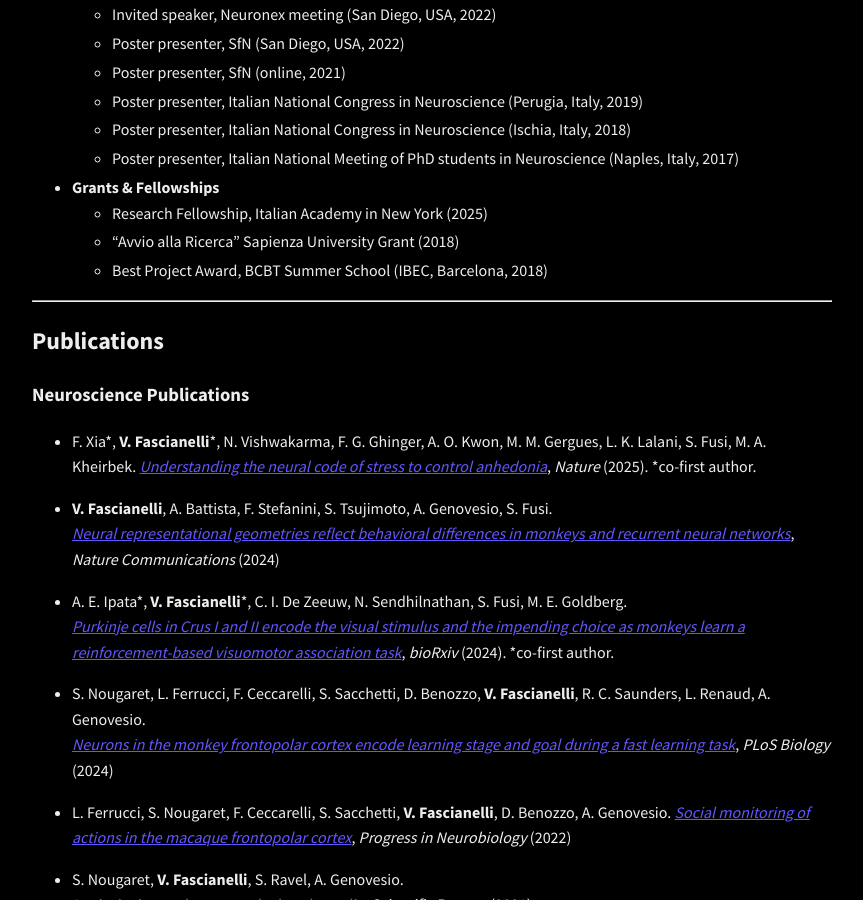
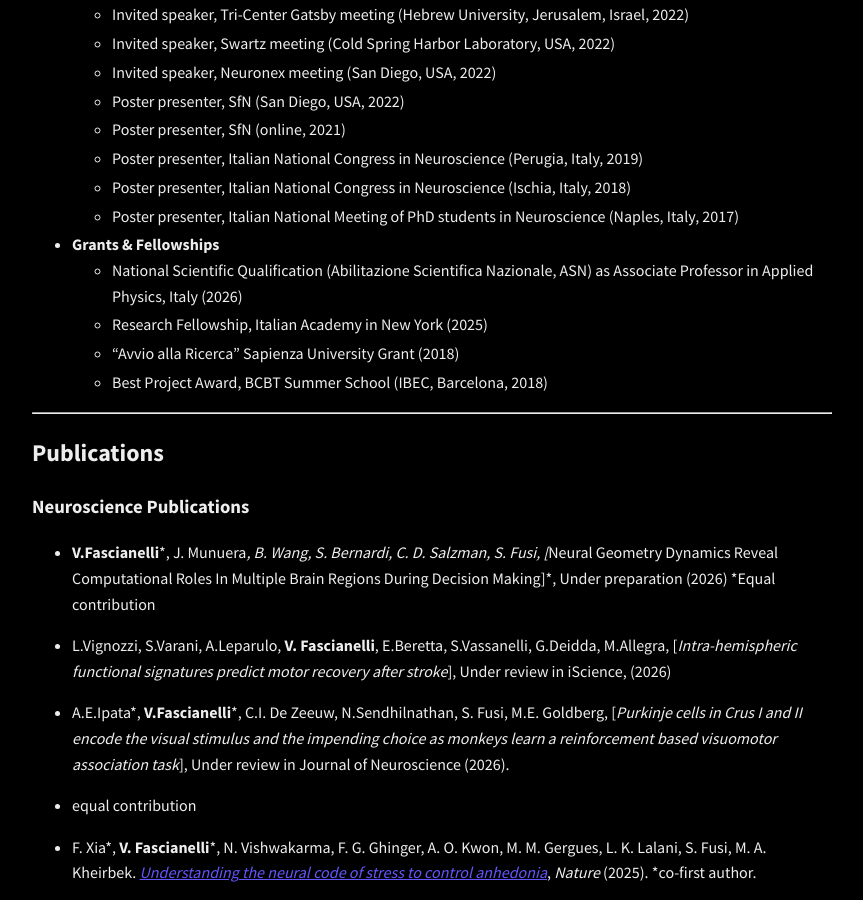
Before and after one commit to ValeriaFascianelli/valeriafascianelli.github.io, a Jekyll site: the page built from cv-and-publications.md, in a window 1280 px wide and 900 px high, scrolled down 1578 px. Shown: the whole window, without its empty margins (208-1071 px from the left). Built offline with Jekyll 4.4.1, drawn with Linux system fonts in a browser that asks for light colours; some of the changed text lies outside the part shown.

Commit message:
Update CV

```diff
--- a/cv-and-publications.md
+++ b/cv-and-publications.md
@@ -34,6 +34,8 @@
   - Teaching Assistant of Calculus, School of Physics and Astronomy, University of Birmingham, Birmingham, UK (2014,2015)
 
 - **Conference Roles & Invited Talks**
+  - Invited Speaker, Microsoft, (New York, 2026)
+  - Invited Speaker, Paris Brain Institute, Neuro/AI, (Paris, 2026)
   - Invited Speaker, Kavli Symposium, Columbia University (New York, 2026)
   - Invited Speaker, Paris Brain Institute (Paris, 2025)
   - Invited Speaker, Institute of Neuromodulation (Paris, 2025)
@@ -62,6 +64,7 @@
 
 
 - **Grants & Fellowships**
+  - National Scientific Qualification (Abilitazione Scientifica Nazionale, ASN) as Associate Professor in Applied Physics, Italy (2026)
   - Research Fellowship, Italian Academy in New York (2025)
   - “Avvio alla Ricerca” Sapienza University Grant (2018)
   - Best Project Award, BCBT Summer School (IBEC, Barcelona, 2018)
@@ -71,6 +74,15 @@
 ## Publications
 
 ### Neuroscience Publications
+
+- **V.Fascianelli**\*, J. Munuera*, B. Wang, S. Bernardi, C. D. Salzman, S. Fusi, [*Neural Geometry Dynamics Reveal Computational Roles In Multiple Brain Regions During Decision Making]*, Under preparation (2026)
+*Equal contribution
+
+- L.Vignozzi, S.Varani, A.Leparulo, **V. Fascianelli**, E.Beretta, S.Vassanelli, G.Deidda, M.Allegra,
+[*Intra-hemispheric functional signatures predict motor recovery after stroke*], Under review in iScience, (2026)
+
+- A.E.Ipata\*, **V.Fascianelli**\*, C.I. De Zeeuw, N.Sendhilnathan, S. Fusi, M.E. Goldberg, [*Purkinje cells in Crus I and II encode the visual stimulus and the impending choice as monkeys learn a reinforcement based visuomotor association task*], Under review in Journal of Neuroscience (2026).
+* equal contribution
 
 - F. Xia\*, **V. Fascianelli**\*, N. Vishwakarma, F. G. Ghinger, A. O. Kwon, M. M. Gergues, L. K. Lalani, S. Fusi, M. A. Kheirbek.
   [*Understanding the neural code of stress to control anhedonia*](https://www.nature.com/articles/s41586-024-08241-y), *Nature* (2025). \*co-first author.
```
Also changed, not shown: 1 other file.
